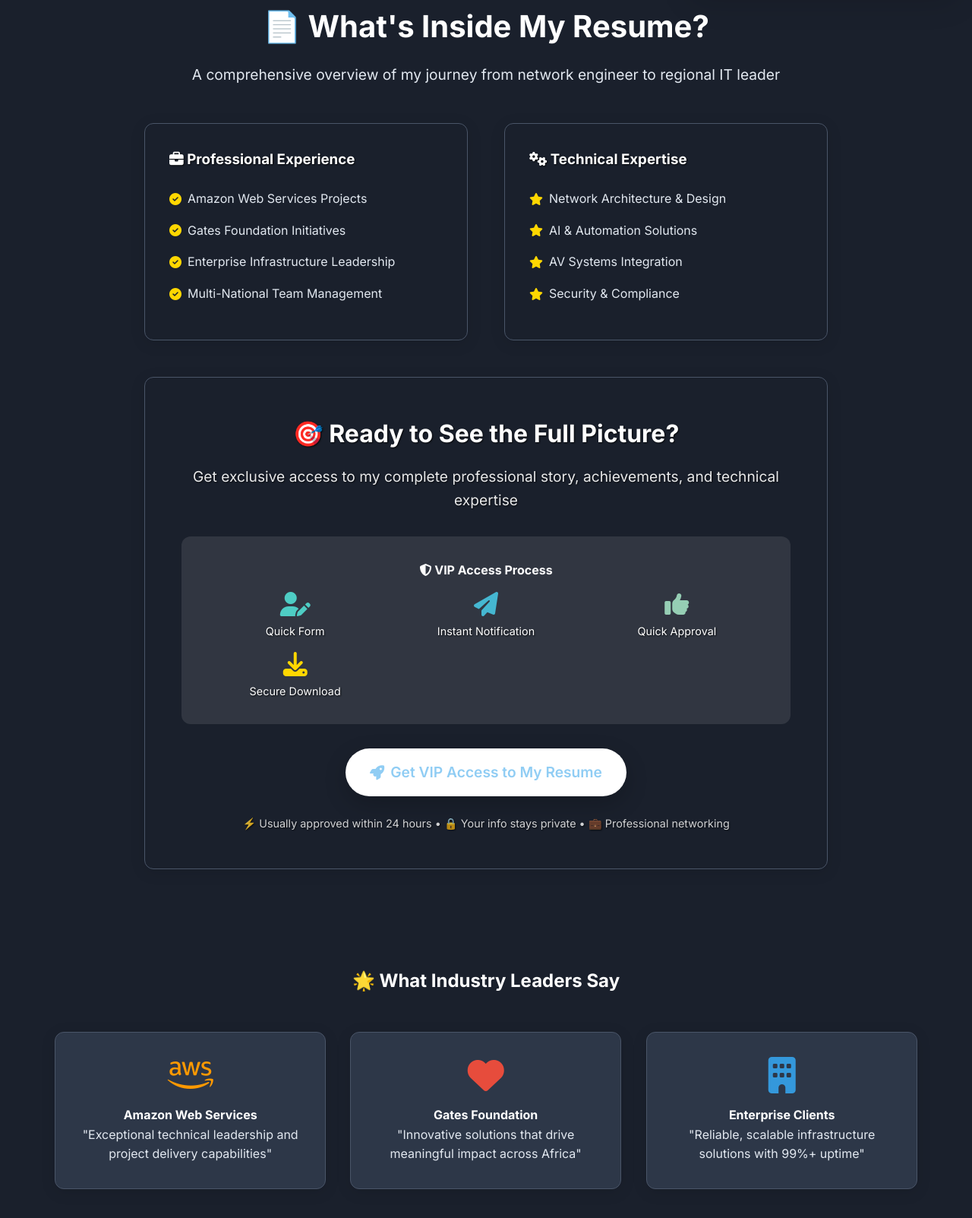
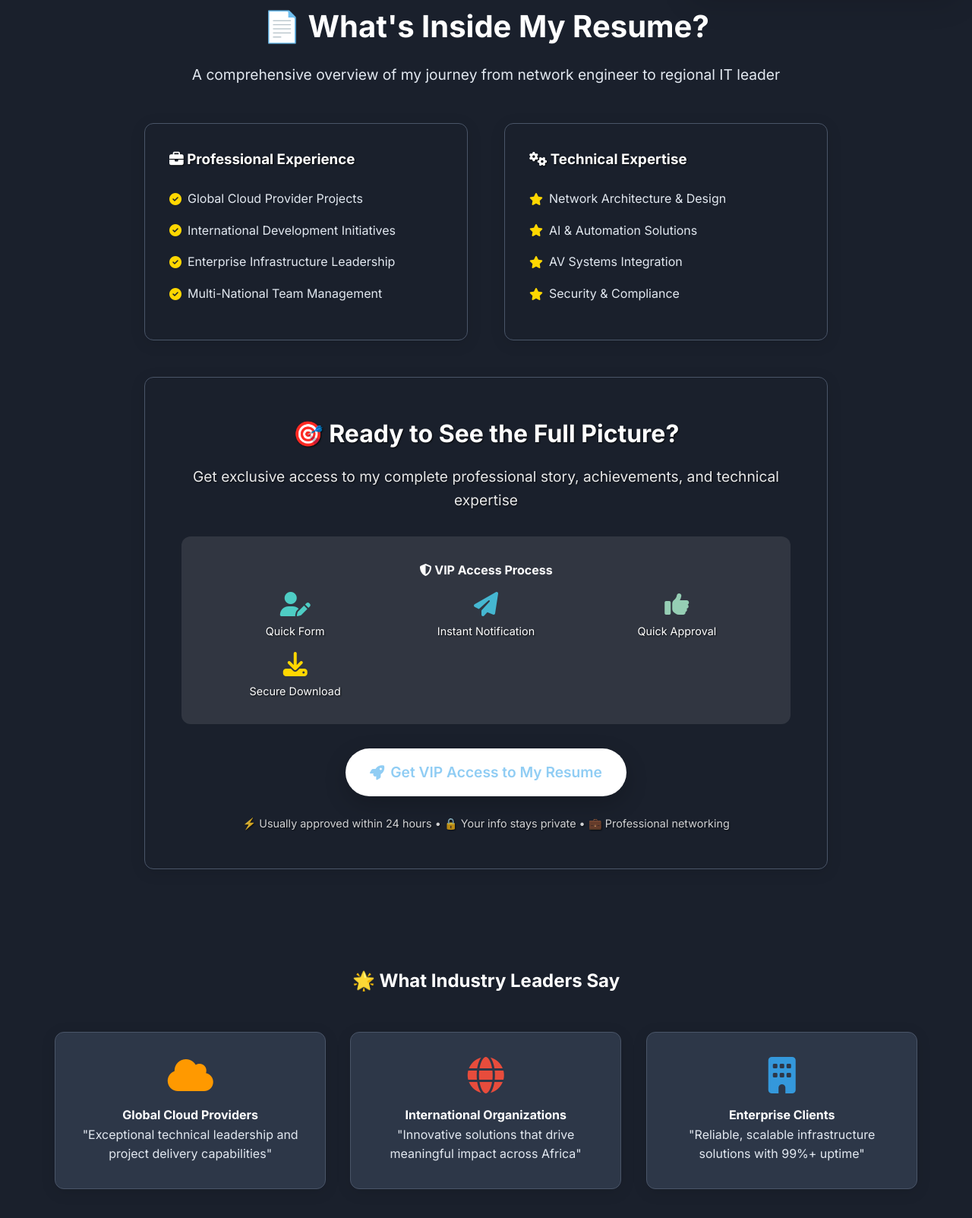
Before and after one commit to FRIEZEWANDABWA/frizy, a plain HTML site: page resume.html in a window 1280 px wide. Shown: the part 789-2392 px from the top of the page at 76% size. Drawn offline with Linux system fonts and the light colour scheme.

Commit message:
Remove specific company names from resume and achievements pages

```diff
--- a/resume.html
+++ b/resume.html
@@ -73,8 +73,8 @@
                             <div class="card" style="text-align: left; background: linear-gradient(135deg, #f093fb 0%, #f5576c 100%); color: white;">
                                 <h3 style="color: white; margin-bottom: 1.5rem;"><i class="fas fa-briefcase"></i> Professional Experience</h3>
                                 <ul style="list-style: none; padding: 0;">
-                                    <li style="margin: 1rem 0; display: flex; align-items: center;"><i class="fas fa-check-circle" style="margin-right: 0.5rem; color: #ffd700;"></i> Amazon Web Services Projects</li>
-                                    <li style="margin: 1rem 0; display: flex; align-items: center;"><i class="fas fa-check-circle" style="margin-right: 0.5rem; color: #ffd700;"></i> Gates Foundation Initiatives</li>
+                                    <li style="margin: 1rem 0; display: flex; align-items: center;"><i class="fas fa-check-circle" style="margin-right: 0.5rem; color: #ffd700;"></i> Global Cloud Provider Projects</li>
+                                    <li style="margin: 1rem 0; display: flex; align-items: center;"><i class="fas fa-check-circle" style="margin-right: 0.5rem; color: #ffd700;"></i> International Development Initiatives</li>
                                     <li style="margin: 1rem 0; display: flex; align-items: center;"><i class="fas fa-check-circle" style="margin-right: 0.5rem; color: #ffd700;"></i> Enterprise Infrastructure Leadership</li>
                                     <li style="margin: 1rem 0; display: flex; align-items: center;"><i class="fas fa-check-circle" style="margin-right: 0.5rem; color: #ffd700;"></i> Multi-National Team Management</li>
                                 </ul>
@@ -135,13 +135,13 @@
                     <h2 style="margin-bottom: 3rem;">🌟 What Industry Leaders Say</h2>
                     <div class="grid-3">
                         <div class="card" style="text-align: center;">
-                            <i class="fab fa-aws" style="font-size: 3rem; color: #ff9900; margin-bottom: 1rem;"></i>
-                            <h4>Amazon Web Services</h4>
+                            <i class="fas fa-cloud" style="font-size: 3rem; color: #ff9900; margin-bottom: 1rem;"></i>
+                            <h4>Global Cloud Providers</h4>
                             <p>"Exceptional technical leadership and project delivery capabilities"</p>
                         </div>
                         <div class="card" style="text-align: center;">
-                            <i class="fas fa-heart" style="font-size: 3rem; color: #e74c3c; margin-bottom: 1rem;"></i>
-                            <h4>Gates Foundation</h4>
+                            <i class="fas fa-globe" style="font-size: 3rem; color: #e74c3c; margin-bottom: 1rem;"></i>
+                            <h4>International Organizations</h4>
                             <p>"Innovative solutions that drive meaningful impact across Africa"</p>
                         </div>
                         <div class="card" style="text-align: center;">
```
Also changed, not shown: achievements.html (+2 -2 lines).
